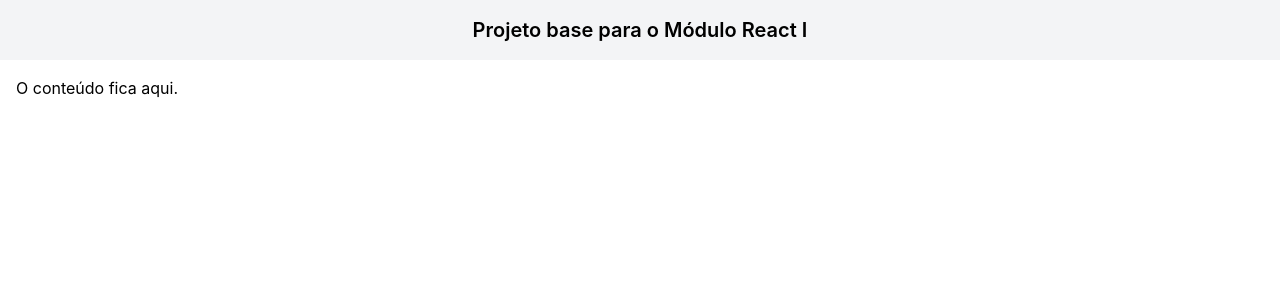
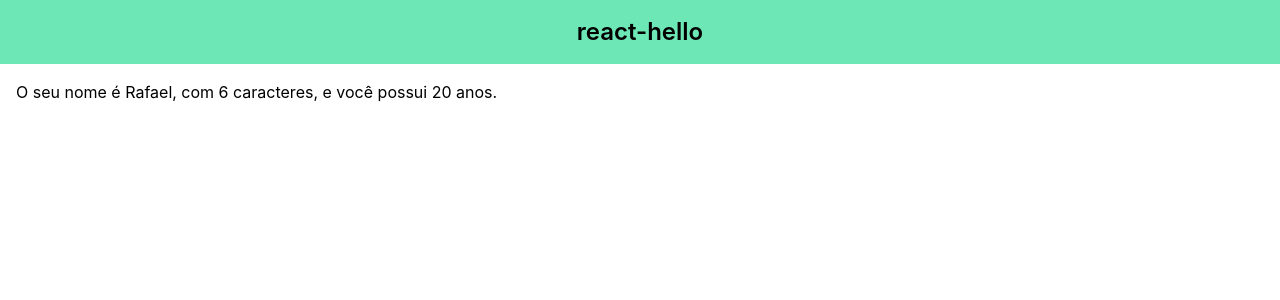
Before and after one commit to rafaellopes95/react-developer-bootcamp, a React (Create React App) app in the folder Modulo2/react-hello/: page / in a window 1280 px wide. Shown: the top 300 px of the page. Built offline with nearby package versions, Linux system fonts and the light colour scheme.

Commit message:
Aula2.4: added Header and Main components

```diff
--- a/Modulo2/react-hello/public/index.html
+++ b/Modulo2/react-hello/public/index.html
@@ -24,7 +24,7 @@
       work correctly both with client-side routing and a non-root public URL.
       Learn how to configure a non-root public URL by running `npm run build`.
     -->
-    <title>Projeto Base</title>
+    <title>react-hello</title>
   </head>
   <body>
     <noscript>You need to enable JavaScript to run this app.</noscript>
--- a/Modulo2/react-hello/src/App.js
+++ b/Modulo2/react-hello/src/App.js
@@ -1,22 +1,18 @@
+import Header from "./components/Header";
+import Main from "./components/Main";
+
 export default function App() {
   console.log("Teste no console do navegador");
 
   return (
     // Fragment, pode ser utilizado como uma div quando não há necessidade de estilização por exemplo.
     <>
-      <header>
-        <div className="bg-gray-100 mx-auto p-4">
-          <h1 className="text-center font-semibold text-xl">
-            Projeto base para o Módulo React I
-          </h1>
+      <Header size="large">react-hello</Header>
+      <Main>
+        <div className="container mx-auto p-4">
+          <p>O seu nome é Rafael, com 6 caracteres, e você possui 20 anos.</p>
         </div>
-      </header>
-
-      <main>
-        <div className="container mx-auto p-4">
-          <h2>O conteúdo fica aqui.</h2>
-        </div>
-      </main>
+      </Main>
     </>
   );
 }
--- /dev/null
+++ b/Modulo2/react-hello/src/components/Header.js
@@ -0,0 +1,17 @@
+// Destructuring do props: já assinala os atributos do objeto props em variáveis
+export default function Header({ children, size }) {
+  console.log(size);
+  let fontSize = "text-xl";
+
+  if (size === "large") {
+    fontSize = "text-2xl";
+  }
+
+  return (
+    <header>
+      <div className="bg-green-300 mx-auto p-4">
+        <h1 className={`text-center font-semibold ${fontSize}`}>{children}</h1>
+      </div>
+    </header>
+  );
+}
--- /dev/null
+++ b/Modulo2/react-hello/src/components/Main.js
@@ -0,0 +1,3 @@
+export default function Main({ children }) {
+  return <main>{children}</main>;
+}
```
